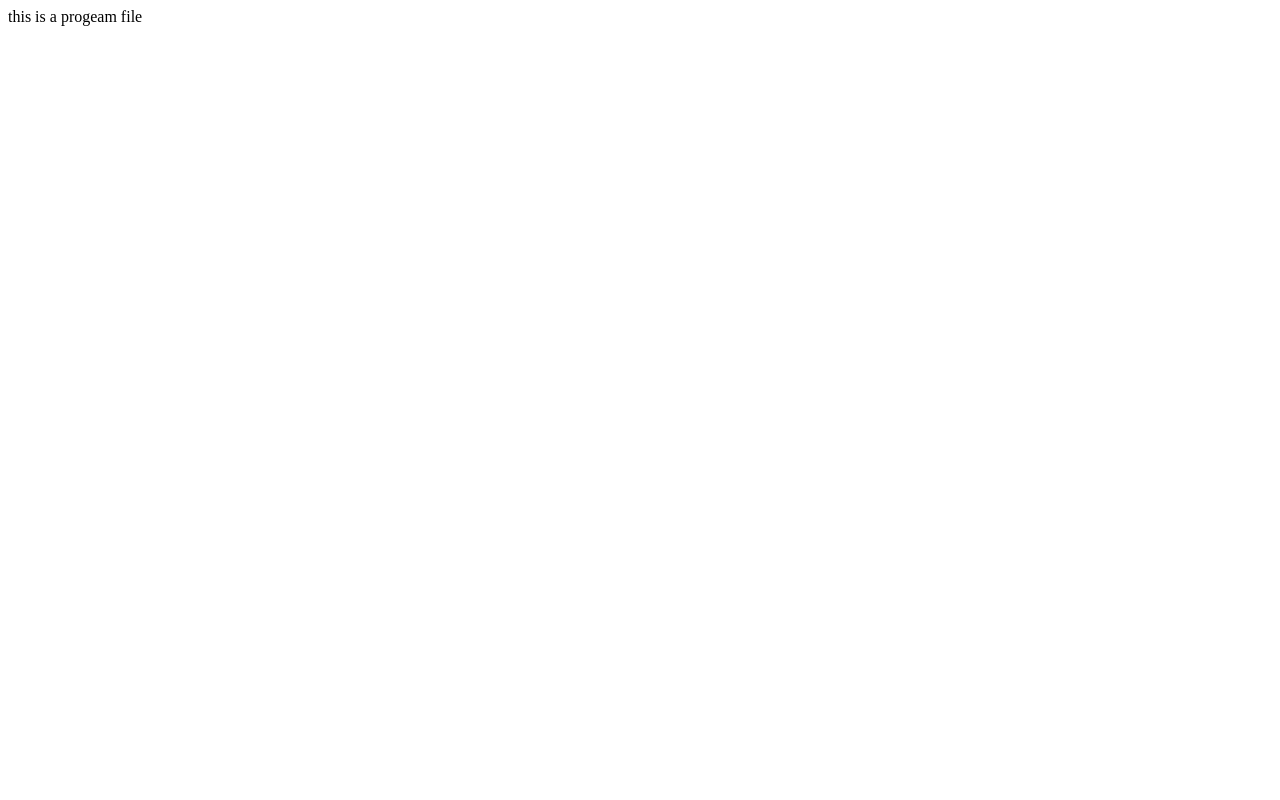
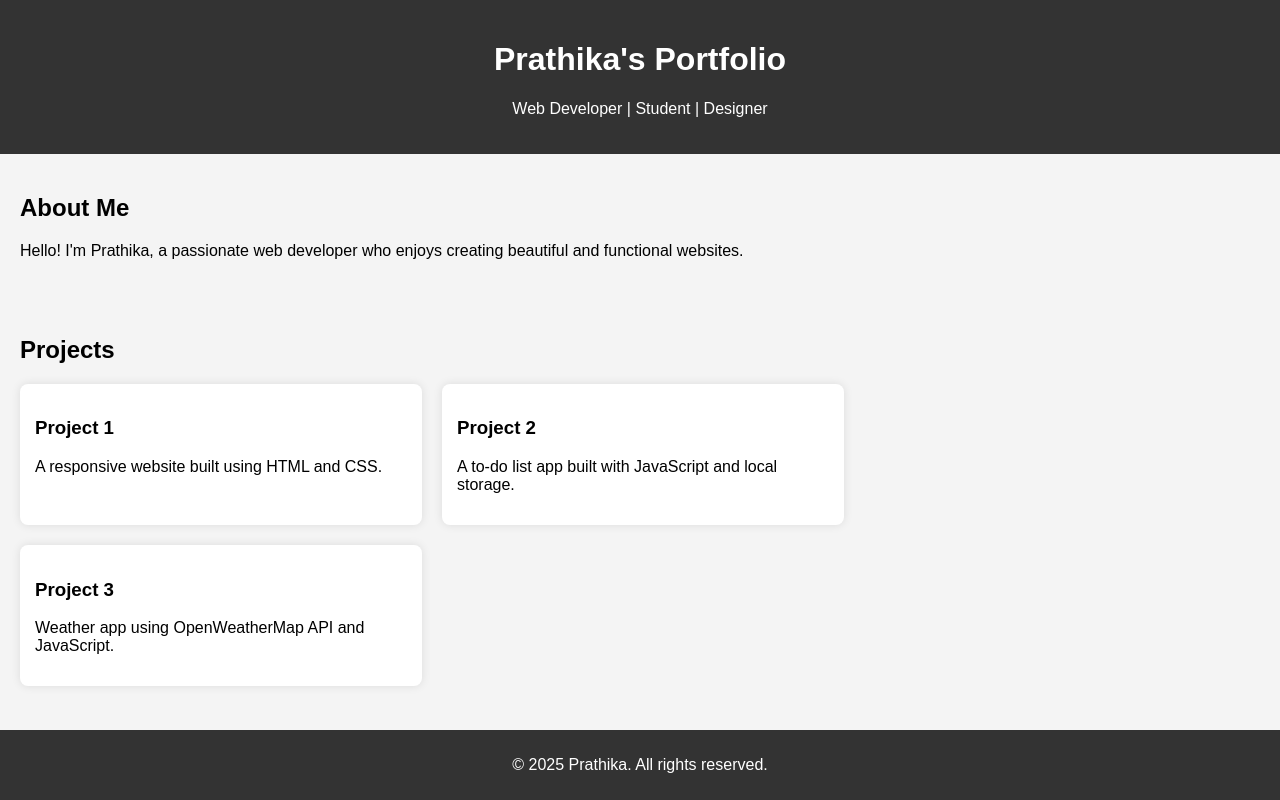
Before and after one commit to Prathika03/code2, a plain HTML site: page index.html in a window 1280 px wide. Drawn offline with Linux system fonts and the light colour scheme.

Commit message:
first commit

```diff
--- a/index.html
+++ b/index.html
@@ -1 +1,92 @@
- this is a progeam file
+<!DOCTYPE html>
+<html lang="en">
+<head>
+  <meta charset="UTF-8">
+  <meta name="viewport" content="width=device-width, initial-scale=1.0">
+  <title>My Portfolio</title>
+  <style>
+    body {
+      font-family: Arial, sans-serif;
+      background-color: #f4f4f4;
+      margin: 0;
+      padding: 0;
+    }
+
+    header {
+      background-color: #333;
+      color: white;
+      padding: 20px 0;
+      text-align: center;
+    }
+
+    section {
+      padding: 20px;
+    }
+
+    .projects {
+      display: flex;
+      gap: 20px;
+      flex-wrap: wrap;
+    }
+
+    .project-card {
+      background-color: white;
+      padding: 15px;
+      border-radius: 8px;
+      box-shadow: 0 0 10px rgba(0,0,0,0.1);
+      width: 30%;
+    }
+
+    footer {
+      background-color: #333;
+      color: white;
+      text-align: center;
+      padding: 10px 0;
+      position: fixed;
+      width: 100%;
+      bottom: 0;
+    }
+
+    @media(max-width: 768px) {
+      .project-card {
+        width: 100%;
+      }
+    }
+  </style>
+</head>
+<body>
+
+  <header>
+    <h1>Prathika's Portfolio</h1>
+    <p>Web Developer | Student | Designer</p>
+  </header>
+
+  <section>
+    <h2>About Me</h2>
+    <p>Hello! I'm Prathika, a passionate web developer who enjoys creating beautiful and functional websites.</p>
+  </section>
+
+  <section>
+    <h2>Projects</h2>
+    <div class="projects">
+      <div class="project-card">
+        <h3>Project 1</h3>
+        <p>A responsive website built using HTML and CSS.</p>
+      </div>
+      <div class="project-card">
+        <h3>Project 2</h3>
+        <p>A to-do list app built with JavaScript and local storage.</p>
+      </div>
+      <div class="project-card">
+        <h3>Project 3</h3>
+        <p>Weather app using OpenWeatherMap API and JavaScript.</p>
+      </div>
+    </div>
+  </section>
+
+  <footer>
+    <p>&copy; 2025 Prathika. All rights reserved.</p>
+  </footer>
+
+</body>
+</html>
```
